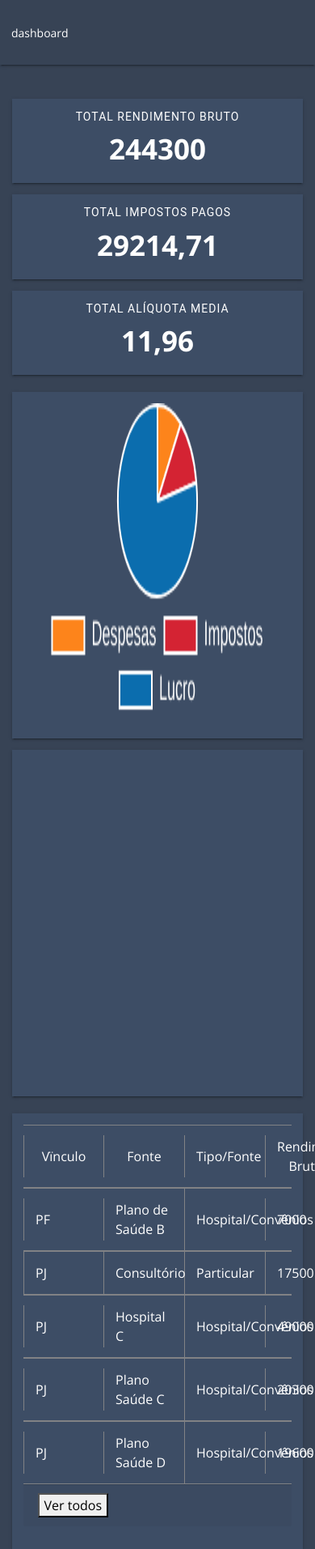
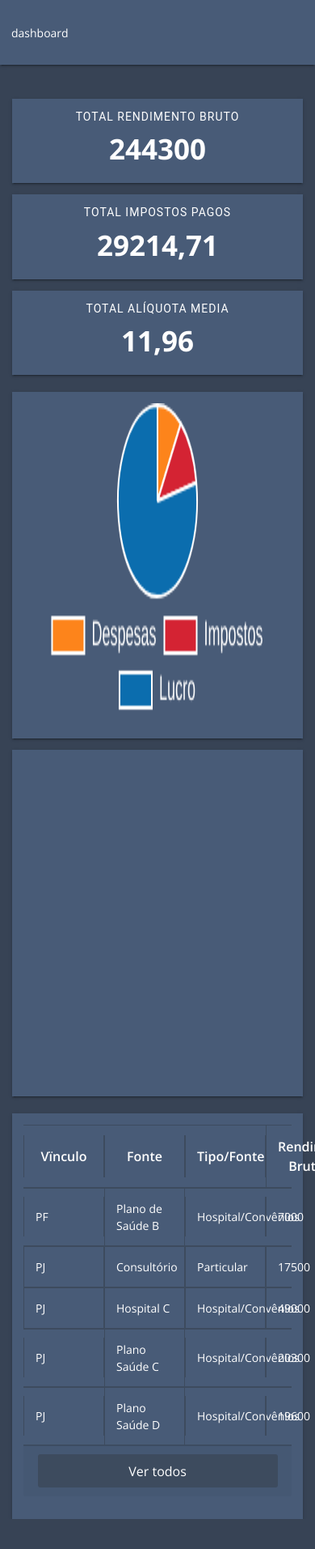
Before and after one commit to victorbf/medcapital-dashboard, a plain HTML site: page index.html in a window 390 px wide. Shown: the top 1913 px of the page at 81% size. After the commit the page ends 1876 px from the top, so only its background shows below. Drawn offline with nearby package versions, Linux system fonts and the light colour scheme.

Commit message:
Created button styles + fix some responsive bugs + created header for cards

```diff
--- a/_button.scss
+++ b/_button.scss
@@ -0,0 +1,17 @@
+.button {
+  padding: 0.6rem 1rem;
+  background: $dark-blue-neutral;
+  color: #fff;
+  border: none;
+  border-radius: 3px;
+
+  &:hover {
+    background: $dark-blue-darker;
+  }
+}
+
+@media (max-width: 480px) {
+  .button {
+    width: 100%;
+  }
+}
--- a/_card.scss
+++ b/_card.scss
@@ -15,6 +15,12 @@
 }
 .card-deck-4 {
   @include card-deck-base(4);
+}
+
+.card-header {
+  background: $dark-blue-neutral;
+  box-shadow: 0 2px 2px 0 rgba(0, 0, 0, 0.14), 0 3px 1px -2px rgba(0, 0, 0, 0.2),
+    0 1px 5px 0 rgba(0, 0, 0, 0.12);
 }
 
 .card-title {
--- a/_navbar.scss
+++ b/_navbar.scss
@@ -1,4 +1,6 @@
 .navbar {
   height: 80px;
-  box-shadow: 0 2px 2px 0 rgba(0,0,0,.14), 0 3px 1px -2px rgba(0,0,0,.2), 0 1px 5px 0 rgba(0,0,0,.12);
+  box-shadow: 0 2px 2px 0 rgba(0, 0, 0, 0.14), 0 3px 1px -2px rgba(0, 0, 0, 0.2),
+    0 1px 5px 0 rgba(0, 0, 0, 0.12);
+  background: $dark-blue-light;
 }
--- a/_table.scss
+++ b/_table.scss
@@ -1,25 +1,26 @@
+$table-color: $dark-blue-neutral;
+
 .table-cell-base {
   flex: 100 0 auto;
   width: 100px;
-  border-right: 1px solid $gray;
+  border-right: 1px solid $table-color;
+  border-left: 1px solid $table-color;
   padding: 1rem;
-
-  &:first-child {
-    border-left: 1px solid $gray;
-  }
 }
 
 .table-base {
   display: flex;
   align-items: center;
   justify-content: space-between;
-  border-bottom: 1px solid $gray;
-  border-top: 1px solid $gray;
+  border-bottom: 1px solid $table-color;
+  border-top: 1px solid $table-color;
 }
 
 .table {
   color: #fff;
   &-header {
+    font-weight: 600;
+    font-size: 16px;
     @extend .table-base;
 
     &-cell {
@@ -31,6 +32,7 @@
   &-content {
     .table-row {
       @extend .table-base;
+      font-size: 14px;
 
       &-cell {
         @extend .table-cell-base;
--- a/_variables.scss
+++ b/_variables.scss
@@ -1,10 +1,10 @@
 $dark-blue-darker: #374355;
-$dark-blue-neutral: #344050;
-$dark-blue-light: #3D4D65;
+$dark-blue-neutral: #3d4b5e;
+$dark-blue-light: #485b77;
 
-$green: #03AF56;
-$orange: #FD841B;
-$blue: #0b6DAE;
+$green: #03af56;
+$orange: #fd841b;
+$blue: #0b6dae;
 $gray: #818285;
-$red: #D42333;
-$purple: #7E5CCF;
+$red: #d42333;
+$purple: #7e5ccf;
--- a/index.html
+++ b/index.html
@@ -59,8 +59,8 @@
                 <div class="table-header-cell">Alíquota Média</div>
               </div>
               <div class="table-content" id="dadosDaTabela"></div>
-              <div class="card-footer">
-                <button type="button" onclick="manejarModal()">
+              <div class="card-footer d-flex justify-content-end">
+                <button class="button" type="button" onclick="manejarModal()">
                   Ver todos
                 </button>
               </div>
@@ -71,7 +71,7 @@
       <div class="modal d-none" id="modal">
         <div class="d-flex justify-content-betweeen">
           <h5 class="modal-title">Todos pagamentos</h5>
-          <button type="button" onclick="manejarModal()"></button>
+          <button type="button" class="button" onclick="manejarModal()"></button>
         </div>
         <div class="table">
           <div class="table-header">
--- a/style.scss
+++ b/style.scss
@@ -5,3 +5,4 @@
 @import "navbar.scss";
 @import "modal.scss";
 @import "charts.scss";
+@import "button.scss";
```
Also changed, not shown: style.css, 1 other file.
